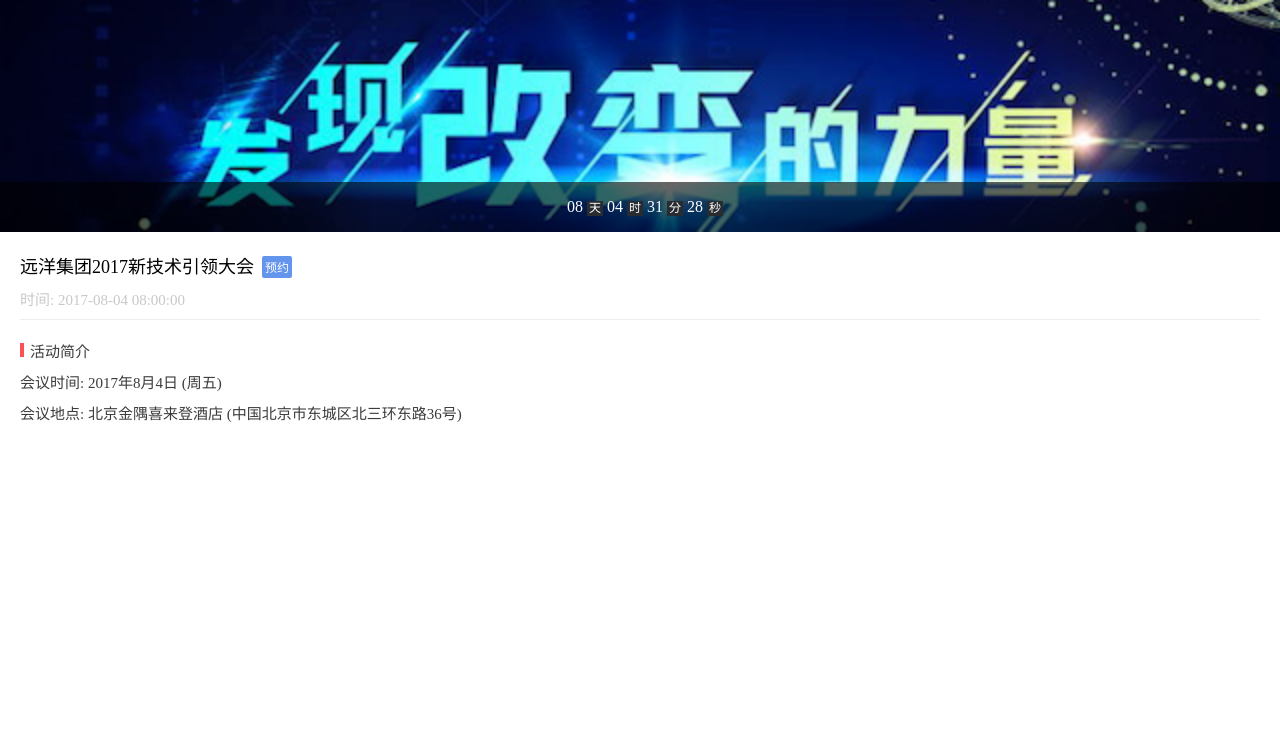
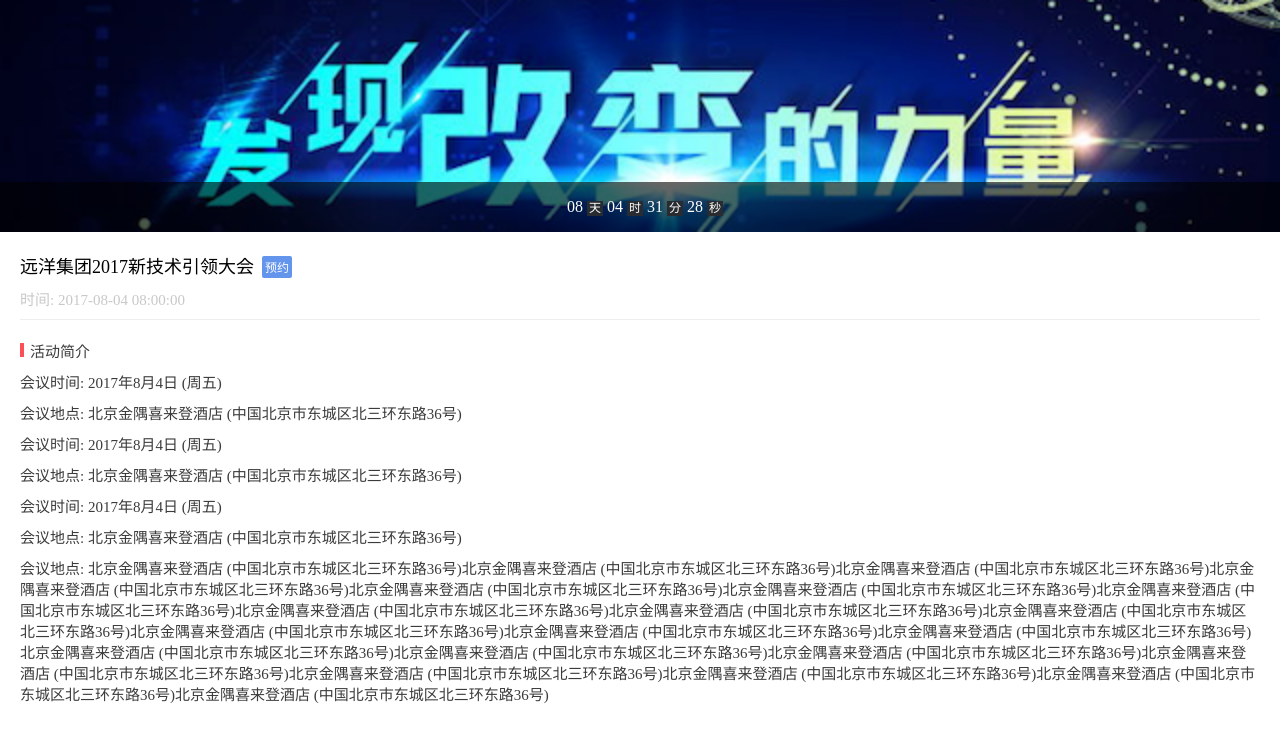
Before and after one commit to SunflowerGJ/H5Test, a plain HTML site: page index.html in a window 1280 px wide. Drawn offline with Linux system fonts and the light colour scheme.

Commit message:
Update index.html

```diff
--- a/index.html
+++ b/index.html
@@ -29,6 +29,12 @@
   <p class="intro">活动简介</p>
   <p>会议时间: 2017年8月4日 (周五)</p>
   <p>会议地点: 北京金隅喜来登酒店 (中国北京市东城区北三环东路36号)</p>
+	<p>会议时间: 2017年8月4日 (周五)</p>
+  <p>会议地点: 北京金隅喜来登酒店 (中国北京市东城区北三环东路36号)</p>
+	<p>会议时间: 2017年8月4日 (周五)</p>
+  <p>会议地点: 北京金隅喜来登酒店 (中国北京市东城区北三环东路36号)</p>
+	<p>会议地点: 北京金隅喜来登酒店 (中国北京市东城区北三环东路36号)北京金隅喜来登酒店 (中国北京市东城区北三环东路36号)北京金隅喜来登酒店 (中国北京市东城区北三环东路36号)北京金隅喜来登酒店 (中国北京市东城区北三环东路36号)北京金隅喜来登酒店 (中国北京市东城区北三环东路36号)北京金隅喜来登酒店 (中国北京市东城区北三环东路36号)北京金隅喜来登酒店 (中国北京市东城区北三环东路36号)北京金隅喜来登酒店 (中国北京市东城区北三环东路36号)北京金隅喜来登酒店 (中国北京市东城区北三环东路36号)北京金隅喜来登酒店 (中国北京市东城区北三环东路36号)北京金隅喜来登酒店 (中国北京市东城区北三环东路36号)北京金隅喜来登酒店 (中国北京市东城区北三环东路36号)北京金隅喜来登酒店 (中国北京市东城区北三环东路36号)北京金隅喜来登酒店 (中国北京市东城区北三环东路36号)北京金隅喜来登酒店 (中国北京市东城区北三环东路36号)北京金隅喜来登酒店 (中国北京市东城区北三环东路36号)北京金隅喜来登酒店 (中国北京市东城区北三环东路36号)北京金隅喜来登酒店 (中国北京市东城区北三环东路36号)北京金隅喜来登酒店 (中国北京市东城区北三环东路36号)北京金隅喜来登酒店 (中国北京市东城区北三环东路36号)北京金隅喜来登酒店 (中国北京市东城区北三环东路36号)</p>
+
 </div>
 </body>
 
```
